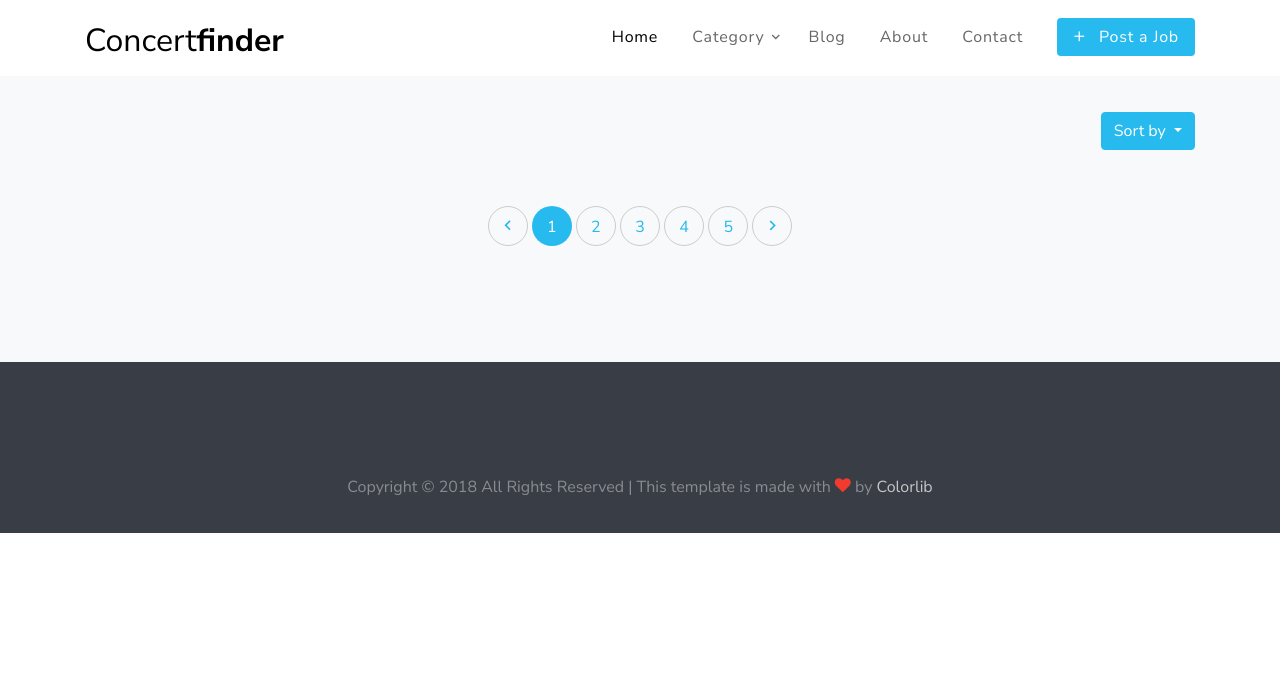
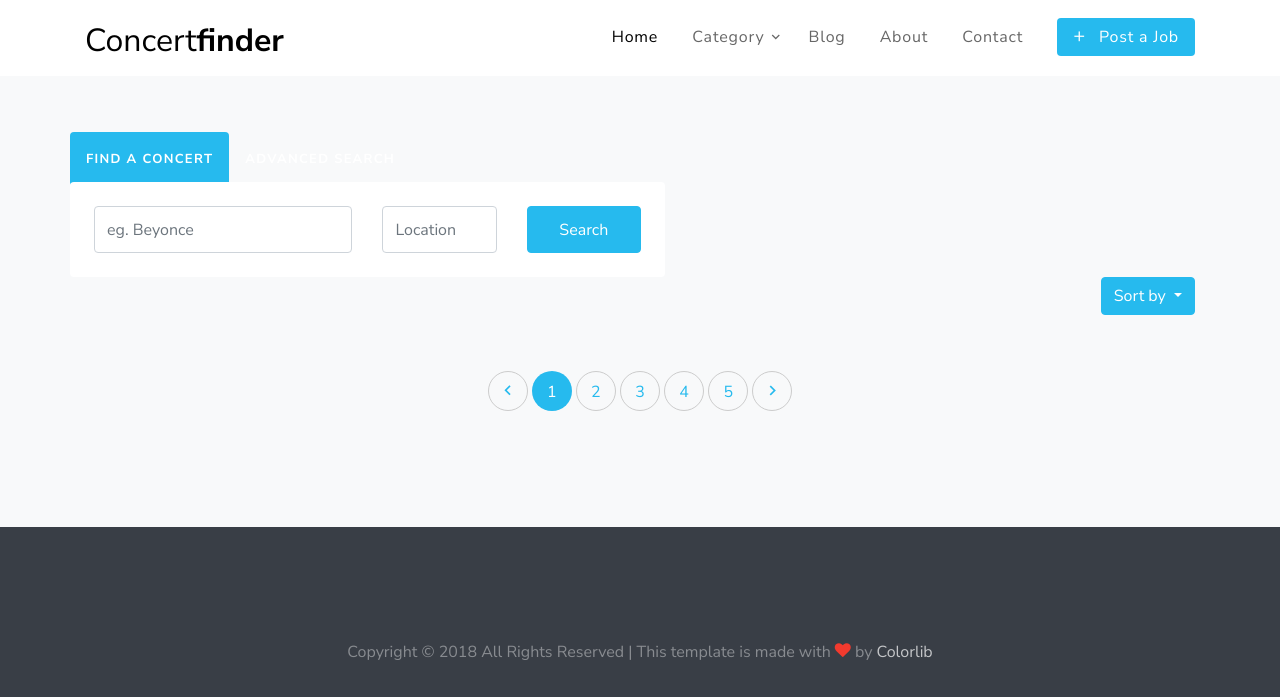
Before and after one commit to orbarilan4/Gigs, a Flask app: page /recommendations in a window 1280 px wide. Shown: the top 697 px of the page. Run offline with Flask 2, Linux system fonts and the light colour scheme; the visitor is signed in with stand-in values (Sample User, id 1); data that the repository does not hold is empty; some libraries are stand-ins or nearby versions; some web fonts are replaced.

Commit message:
Hemi:
- Auto complete for cities + countries
- Simple search leads to search page with results

```diff
--- a/templates/result.html
+++ b/templates/result.html
@@ -3,7 +3,66 @@
 
 <div class="site-section bg-light">
       <div class="container">
+          <div class="row">
+              <div class="job-search">
+              <ul class="nav nav-pills mb-3" id="pills-tab" role="tablist">
+                <li class="nav-item">
+                  <a class="nav-link active py-3" id="pills-job-tab" data-toggle="pill" href="#pills-job" role="tab" aria-controls="pills-job" aria-selected="true">Find A Concert</a>
+                </li>
+                <li class="nav-item">
+                  <a class="nav-link py-3" id="pills-candidate-tab" data-toggle="pill" href="#pills-candidate" role="tab" aria-controls="pills-candidate" aria-selected="false">Advanced search</a>
+                </li>
+              </ul>
+              <div class="tab-content bg-white p-4 rounded" id="pills-tabContent">
+                <div class="tab-pane fade show active" id="pills-job" role="tabpanel" aria-labelledby="pills-job-tab">
+                  <form action="advanced_search" method="post">
+                    <div class="row">
+                      <div class="col-md-6 mb-3 mb-lg-0">
+                        <input type="text" class="form-control" placeholder="eg. Beyonce" name="artist">
+                      </div>
+                      <div class="col-md-6 col-lg-3 mb-3 mb-lg-0">
+                        <input id="city" type="text" class="form-control form-control-block search-input" id="autocomplete" placeholder="Location" onFocus="geolocate()">
+                      </div>
+                      <div class="col-md-6 col-lg-3 mb-3 mb-lg-0">
+                        <input type="submit" class="btn btn-primary btn-block" value="Search">
+                      </div>
+                    </div>
+                  </form>
+                </div>
+                <div class="tab-pane fade" id="pills-candidate" role="tabpanel" aria-labelledby="pills-candidate-tab">
+                  <form action="advanced_search" method="post">
+                    <div class="row">
+                      <div class="col-md-6 col-lg-3 mb-3 mb-lg-0">
+                        <input type="text" class="form-control" placeholder="eg. Carl Smith">
+                      </div>
+                      <div class="col-md-6 col-lg-3 mb-3 mb-lg-0">
+                        <div class="select-wrap">
+                          <span class="icon-keyboard_arrow_down arrow-down"></span>
+                          <select name="" id="" class="form-control">
+                            <option value="">Category</option>
+                            <option value="fulltime">Full Time</option>
+                            <option value="fulltime">Part Time</option>
+                            <option value="freelance">Freelance</option>
+                            <option value="internship">Internship</option>
+                            <option value="internship">Termporary</option>
+                          </select>
+                        </div>
+                      </div>
+                      <div class="col-md-6 col-lg-3 mb-3 mb-lg-0">
+                        <input type="text" class="form-control form-control-block search-input" id="autocomplete" placeholder="Location" onFocus="geolocate()">
+                      </div>
+                      <div class="col-md-6 col-lg-3 mb-3 mb-lg-0">
+                        <input type="submit" class="btn btn-primary btn-block" value="Search">
+                      </div>
+                    </div>
+                  </form>
+                </div>
+              </div>
+            </div>
+
+          </div>
           <div class="row pb-2">
+
               <div class="col-md-4 offset-md-8">
                     <div class="btn-group">
                       <button type="button" class="btn btn-primary dropdown-toggle" data-toggle="dropdown" aria-haspopup="true" aria-expanded="false">
```
